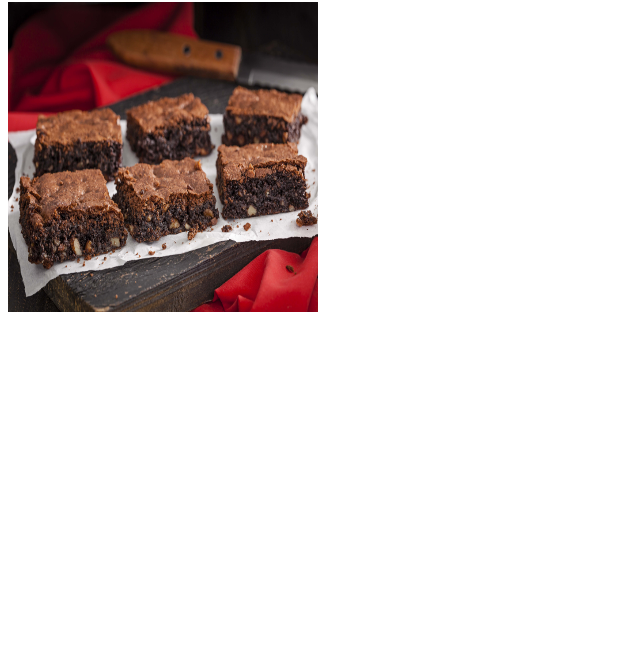
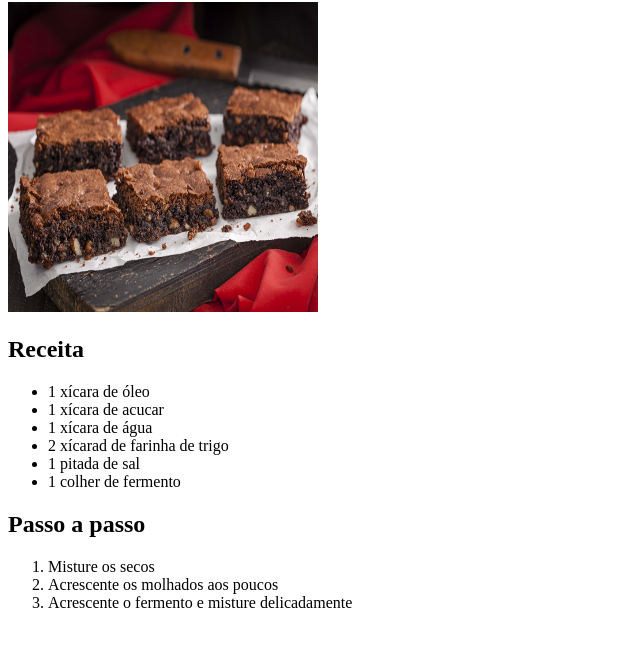
Before and after one commit to gabizeraolivera/odin-recipes, a plain HTML site: page recipes/brownie.html in a window 1280 px wide. Shown: the part 78-724 px from the top of the page, without its empty margins (0-640 px from the left). Drawn offline with Linux system fonts and the light colour scheme.

Commit message:
Site com duas receitas - bolo e brownie

```diff
--- a/recipes/brownie.html
+++ b/recipes/brownie.html
@@ -8,7 +8,21 @@
 <body>
     <h1>Brownie</h1>
     <img src="../img/brownie.jpg" alt="brownie" height="310" width="310">
-
-
+    <h2>Receita</h2>
+        <ul>
+            <li>1 xícara de óleo</li>
+            <li>1 xícara de acucar</li>
+            <li>1 xícara de água</li>
+            <li>2 xícarad de farinha de trigo</li>
+            <li>1 pitada de sal</li>
+            <li>1 colher de fermento</li>
+        </ul>
+        <h2>Passo a passo</h2>
+        <ol>
+            <li>Misture os secos</li>
+            <li>Acrescente os molhados aos poucos</li>
+            <li>Acrescente o fermento e misture delicadamente</li>
+        </ol>
+        </p>
 </body>
 </html>
```
Also changed, not shown: index.html (+3 -2 lines), recipes/bolo.html (added, +31 -0 lines), img/banana.jpg (added), img/bolo.webp (added).
